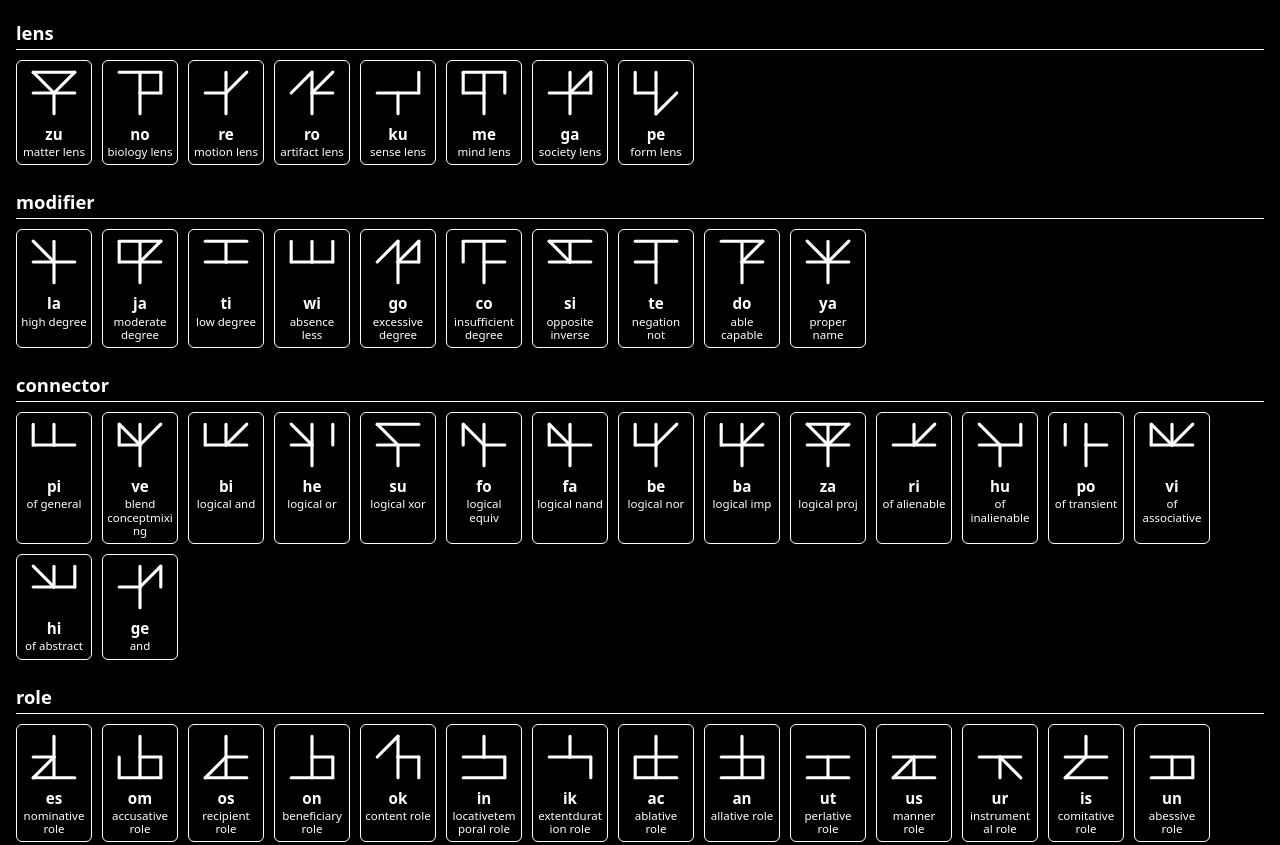
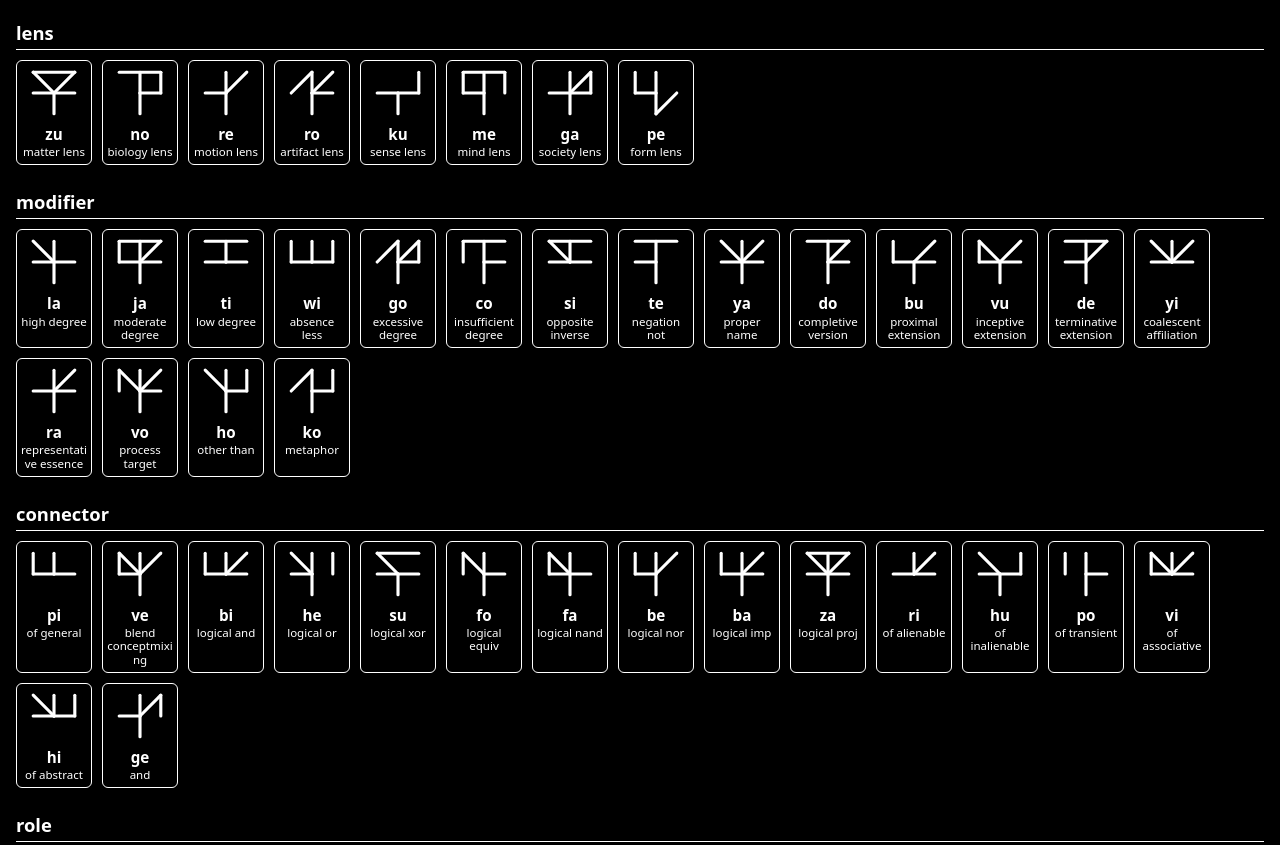
Before and after one commit to mendelbrot/lang4, a plain HTML site: page site/index.html in a window 1280 px wide. Shown: the top 845 px of the page. Drawn offline with Linux system fonts and the light colour scheme.

Commit message:
regenerated site

```diff
--- a/site/index.html
+++ b/site/index.html
@@ -306,20 +306,6 @@
       <div class="spelling">te</div>
       <div class="gloss">negation not</div>
     </div>
-    <div class="word-card" title="do: -able, capable of being, potential passive">
-      <div class="glyph"><svg xmlns="http://www.w3.org/2000/svg" viewBox="0 0 100 100" width="100%" height="100%">
-  <rect width="100" height="100" fill="black" />
-  <g stroke="white" stroke-width="6" stroke-linecap="round">
-    <line x1="10" y1="10" x2="90" y2="10" />
-    <line x1="90" y1="10" x2="50" y2="50" />
-    <line x1="50" y1="10" x2="50" y2="50" />
-    <line x1="90" y1="50" x2="50" y2="50" />
-    <line x1="50" y1="90" x2="50" y2="50" />
-  </g>
-</svg></div>
-      <div class="spelling">do</div>
-      <div class="gloss">able capable</div>
-    </div>
     <div class="word-card" title="ya: proper name marker">
       <div class="glyph"><svg xmlns="http://www.w3.org/2000/svg" viewBox="0 0 100 100" width="100%" height="100%">
   <rect width="100" height="100" fill="black" />
@@ -334,6 +320,134 @@
 </svg></div>
       <div class="spelling">ya</div>
       <div class="gloss">proper name</div>
+    </div>
+    <div class="word-card" title="do: completive version">
+      <div class="glyph"><svg xmlns="http://www.w3.org/2000/svg" viewBox="0 0 100 100" width="100%" height="100%">
+  <rect width="100" height="100" fill="black" />
+  <g stroke="white" stroke-width="6" stroke-linecap="round">
+    <line x1="10" y1="10" x2="90" y2="10" />
+    <line x1="90" y1="10" x2="50" y2="50" />
+    <line x1="50" y1="10" x2="50" y2="50" />
+    <line x1="90" y1="50" x2="50" y2="50" />
+    <line x1="50" y1="90" x2="50" y2="50" />
+  </g>
+</svg></div>
+      <div class="spelling">do</div>
+      <div class="gloss">completive version</div>
+    </div>
+    <div class="word-card" title="bu: proximal extension">
+      <div class="glyph"><svg xmlns="http://www.w3.org/2000/svg" viewBox="0 0 100 100" width="100%" height="100%">
+  <rect width="100" height="100" fill="black" />
+  <g stroke="white" stroke-width="6" stroke-linecap="round">
+    <line x1="10" y1="10" x2="10" y2="50" />
+    <line x1="90" y1="10" x2="50" y2="50" />
+    <line x1="10" y1="50" x2="50" y2="50" />
+    <line x1="90" y1="50" x2="50" y2="50" />
+    <line x1="50" y1="90" x2="50" y2="50" />
+  </g>
+</svg></div>
+      <div class="spelling">bu</div>
+      <div class="gloss">proximal extension</div>
+    </div>
+    <div class="word-card" title="vu: inceptive extension">
+      <div class="glyph"><svg xmlns="http://www.w3.org/2000/svg" viewBox="0 0 100 100" width="100%" height="100%">
+  <rect width="100" height="100" fill="black" />
+  <g stroke="white" stroke-width="6" stroke-linecap="round">
+    <line x1="10" y1="10" x2="10" y2="50" />
+    <line x1="10" y1="10" x2="50" y2="50" />
+    <line x1="90" y1="10" x2="50" y2="50" />
+    <line x1="10" y1="50" x2="50" y2="50" />
+    <line x1="90" y1="50" x2="50" y2="50" />
+    <line x1="50" y1="90" x2="50" y2="50" />
+  </g>
+</svg></div>
+      <div class="spelling">vu</div>
+      <div class="gloss">inceptive extension</div>
+    </div>
+    <div class="word-card" title="de: terminative extension">
+      <div class="glyph"><svg xmlns="http://www.w3.org/2000/svg" viewBox="0 0 100 100" width="100%" height="100%">
+  <rect width="100" height="100" fill="black" />
+  <g stroke="white" stroke-width="6" stroke-linecap="round">
+    <line x1="10" y1="10" x2="90" y2="10" />
+    <line x1="90" y1="10" x2="50" y2="50" />
+    <line x1="50" y1="10" x2="50" y2="50" />
+    <line x1="10" y1="50" x2="50" y2="50" />
+    <line x1="50" y1="90" x2="50" y2="50" />
+  </g>
+</svg></div>
+      <div class="spelling">de</div>
+      <div class="gloss">terminative extension</div>
+    </div>
+    <div class="word-card" title="yi: coalescent affiliation">
+      <div class="glyph"><svg xmlns="http://www.w3.org/2000/svg" viewBox="0 0 100 100" width="100%" height="100%">
+  <rect width="100" height="100" fill="black" />
+  <g stroke="white" stroke-width="6" stroke-linecap="round">
+    <line x1="10" y1="10" x2="50" y2="50" />
+    <line x1="90" y1="10" x2="50" y2="50" />
+    <line x1="50" y1="10" x2="50" y2="50" />
+    <line x1="10" y1="50" x2="50" y2="50" />
+    <line x1="90" y1="50" x2="50" y2="50" />
+  </g>
+</svg></div>
+      <div class="spelling">yi</div>
+      <div class="gloss">coalescent affiliation</div>
+    </div>
+    <div class="word-card" title="ra: representative essence">
+      <div class="glyph"><svg xmlns="http://www.w3.org/2000/svg" viewBox="0 0 100 100" width="100%" height="100%">
+  <rect width="100" height="100" fill="black" />
+  <g stroke="white" stroke-width="6" stroke-linecap="round">
+    <line x1="90" y1="10" x2="50" y2="50" />
+    <line x1="50" y1="10" x2="50" y2="50" />
+    <line x1="10" y1="50" x2="50" y2="50" />
+    <line x1="90" y1="50" x2="50" y2="50" />
+    <line x1="50" y1="90" x2="50" y2="50" />
+  </g>
+</svg></div>
+      <div class="spelling">ra</div>
+      <div class="gloss">representative essence</div>
+    </div>
+    <div class="word-card" title="vo: process target">
+      <div class="glyph"><svg xmlns="http://www.w3.org/2000/svg" viewBox="0 0 100 100" width="100%" height="100%">
+  <rect width="100" height="100" fill="black" />
+  <g stroke="white" stroke-width="6" stroke-linecap="round">
+    <line x1="10" y1="10" x2="10" y2="50" />
+    <line x1="10" y1="10" x2="50" y2="50" />
+    <line x1="90" y1="10" x2="50" y2="50" />
+    <line x1="50" y1="10" x2="50" y2="50" />
+    <line x1="90" y1="50" x2="50" y2="50" />
+    <line x1="50" y1="90" x2="50" y2="50" />
+  </g>
+</svg></div>
+      <div class="spelling">vo</div>
+      <div class="gloss">process target</div>
+    </div>
+    <div class="word-card" title="ho: other than">
+      <div class="glyph"><svg xmlns="http://www.w3.org/2000/svg" viewBox="0 0 100 100" width="100%" height="100%">
+  <rect width="100" height="100" fill="black" />
+  <g stroke="white" stroke-width="6" stroke-linecap="round">
+    <line x1="10" y1="10" x2="50" y2="50" />
+    <line x1="90" y1="10" x2="90" y2="50" />
+    <line x1="50" y1="10" x2="50" y2="50" />
+    <line x1="90" y1="50" x2="50" y2="50" />
+    <line x1="50" y1="90" x2="50" y2="50" />
+  </g>
+</svg></div>
+      <div class="spelling">ho</div>
+      <div class="gloss">other than</div>
+    </div>
+    <div class="word-card" title="ko: metaphor">
+      <div class="glyph"><svg xmlns="http://www.w3.org/2000/svg" viewBox="0 0 100 100" width="100%" height="100%">
+  <rect width="100" height="100" fill="black" />
+  <g stroke="white" stroke-width="6" stroke-linecap="round">
+    <line x1="90" y1="10" x2="90" y2="50" />
+    <line x1="50" y1="10" x2="50" y2="50" />
+    <line x1="90" y1="50" x2="50" y2="50" />
+    <line x1="50" y1="90" x2="50" y2="50" />
+    <line x1="50" y1="10" x2="10" y2="50" />
+  </g>
+</svg></div>
+      <div class="spelling">ko</div>
+      <div class="gloss">metaphor</div>
     </div>
   </div>
   <h2>connector</h2>
@@ -868,7 +982,7 @@
   </div>
   <h2>valency</h2>
   <div class="category-row">
-    <div class="word-card" title="uc: intransitive valency, process (SV)">
+    <div class="word-card" title="uc: intransitive process valency (SV)">
       <div class="glyph"><svg xmlns="http://www.w3.org/2000/svg" viewBox="0 0 100 100" width="100%" height="100%">
   <rect width="100" height="100" fill="black" />
   <g stroke="white" stroke-width="6" stroke-linecap="round">
@@ -880,9 +994,9 @@
   </g>
 </svg></div>
       <div class="spelling">uc</div>
-      <div class="gloss">intransitive valency</div>
-    </div>
-    <div class="word-card" title="id: intransitive valency, state (SV)">
+      <div class="gloss">intransitive process</div>
+    </div>
+    <div class="word-card" title="id: intransitive state valency (SV)">
       <div class="glyph"><svg xmlns="http://www.w3.org/2000/svg" viewBox="0 0 100 100" width="100%" height="100%">
   <rect width="100" height="100" fill="black" />
   <g stroke="white" stroke-width="6" stroke-linecap="round">
@@ -894,7 +1008,7 @@
   </g>
 </svg></div>
       <div class="spelling">id</div>
-      <div class="gloss">intransitive valency</div>
+      <div class="gloss">intransitive state</div>
     </div>
     <div class="word-card" title="at: transitive valency, action on object (AVO)">
       <div class="glyph"><svg xmlns="http://www.w3.org/2000/svg" viewBox="0 0 100 100" width="100%" height="100%">
@@ -1364,7 +1478,7 @@
       <div class="spelling">pu</div>
       <div class="gloss">negative no</div>
     </div>
-    <div class="word-card" title="to: compliant interactional, okay, will do, gladly">
+    <div class="word-card" title="to: compliant, okay, will do, gladly">
       <div class="glyph"><svg xmlns="http://www.w3.org/2000/svg" viewBox="0 0 100 100" width="100%" height="100%">
   <rect width="100" height="100" fill="black" />
   <g stroke="white" stroke-width="6" stroke-linecap="round">
@@ -1375,9 +1489,9 @@
   </g>
 </svg></div>
       <div class="spelling">to</div>
-      <div class="gloss">compliant interactional</div>
-    </div>
-    <div class="word-card" title="ki: greeting interactional, hello, goodbye">
+      <div class="gloss">compliant okay</div>
+    </div>
+    <div class="word-card" title="ki: greeting, hello, goodbye">
       <div class="glyph"><svg xmlns="http://www.w3.org/2000/svg" viewBox="0 0 100 100" width="100%" height="100%">
   <rect width="100" height="100" fill="black" />
   <g stroke="white" stroke-width="6" stroke-linecap="round">
@@ -1388,12 +1502,12 @@
   </g>
 </svg></div>
       <div class="spelling">ki</div>
-      <div class="gloss">greeting interactional</div>
+      <div class="gloss">greeting hello</div>
     </div>
   </div>
   <h2>reference</h2>
   <div class="category-row">
-    <div class="word-card" title="mi: 1st person exclusive pronoun (I, me, we excl.)">
+    <div class="word-card" title="mi: 1stp exclusive pronoun (I, me, we excl.)">
       <div class="glyph"><svg xmlns="http://www.w3.org/2000/svg" viewBox="0 0 100 100" width="100%" height="100%">
   <rect width="100" height="100" fill="black" />
   <g stroke="white" stroke-width="6" stroke-linecap="round">
@@ -1406,9 +1520,9 @@
   </g>
 </svg></div>
       <div class="spelling">mi</div>
-      <div class="gloss">1st person</div>
-    </div>
-    <div class="word-card" title="ze: 1st person inclusive pronoun (we, us incl.)">
+      <div class="gloss">1stp exclusive</div>
+    </div>
+    <div class="word-card" title="ze: 1stp inclusive pronoun (we, us incl.)">
       <div class="glyph"><svg xmlns="http://www.w3.org/2000/svg" viewBox="0 0 100 100" width="100%" height="100%">
   <rect width="100" height="100" fill="black" />
   <g stroke="white" stroke-width="6" stroke-linecap="round">
@@ -1421,9 +1535,23 @@
   </g>
 </svg></div>
       <div class="spelling">ze</div>
-      <div class="gloss">1st person</div>
-    </div>
-    <div class="word-card" title="ke: 2nd person pronoun (you)">
+      <div class="gloss">1stp inclusive</div>
+    </div>
+    <div class="word-card" title="yu: 2ndp (you)">
+      <div class="glyph"><svg xmlns="http://www.w3.org/2000/svg" viewBox="0 0 100 100" width="100%" height="100%">
+  <rect width="100" height="100" fill="black" />
+  <g stroke="white" stroke-width="6" stroke-linecap="round">
+    <line x1="10" y1="10" x2="50" y2="50" />
+    <line x1="90" y1="10" x2="50" y2="50" />
+    <line x1="10" y1="50" x2="50" y2="50" />
+    <line x1="90" y1="50" x2="50" y2="50" />
+    <line x1="50" y1="90" x2="50" y2="50" />
+  </g>
+</svg></div>
+      <div class="spelling">yu</div>
+      <div class="gloss">2ndp you</div>
+    </div>
+    <div class="word-card" title="ke: 3rdp proximate (he, she, they, it)">
       <div class="glyph"><svg xmlns="http://www.w3.org/2000/svg" viewBox="0 0 100 100" width="100%" height="100%">
   <rect width="100" height="100" fill="black" />
   <g stroke="white" stroke-width="6" stroke-linecap="round">
@@ -1434,23 +1562,9 @@
   </g>
 </svg></div>
       <div class="spelling">ke</div>
-      <div class="gloss">2nd person</div>
-    </div>
-    <div class="word-card" title="yu: 3rd person pronoun proximate (he, she, they, it)">
-      <div class="glyph"><svg xmlns="http://www.w3.org/2000/svg" viewBox="0 0 100 100" width="100%" height="100%">
-  <rect width="100" height="100" fill="black" />
-  <g stroke="white" stroke-width="6" stroke-linecap="round">
-    <line x1="10" y1="10" x2="50" y2="50" />
-    <line x1="90" y1="10" x2="50" y2="50" />
-    <line x1="10" y1="50" x2="50" y2="50" />
-    <line x1="90" y1="50" x2="50" y2="50" />
-    <line x1="50" y1="90" x2="50" y2="50" />
-  </g>
-</svg></div>
-      <div class="spelling">yu</div>
-      <div class="gloss">3rd person</div>
-    </div>
-    <div class="word-card" title="mo: 3rd person pronoun obviate">
+      <div class="gloss">3rdp proximate</div>
+    </div>
+    <div class="word-card" title="mo: 3rdp obviate">
       <div class="glyph"><svg xmlns="http://www.w3.org/2000/svg" viewBox="0 0 100 100" width="100%" height="100%">
   <rect width="100" height="100" fill="black" />
   <g stroke="white" stroke-width="6" stroke-linecap="round">
@@ -1463,7 +1577,7 @@
   </g>
 </svg></div>
       <div class="spelling">mo</div>
-      <div class="gloss">3rd person</div>
+      <div class="gloss">3rdp obviate</div>
     </div>
     <div class="word-card" title="va: indefinite pronoun (one, someone, people)">
       <div class="glyph"><svg xmlns="http://www.w3.org/2000/svg" viewBox="0 0 100 100" width="100%" height="100%">
```
Also changed, not shown: glyphs/bu.svg (added), glyphs/de.svg (added), glyphs/ho.svg (added), glyphs/ko.svg (added), glyphs/ra.svg (added), glyphs/vo.svg (added), glyphs/vu.svg (added), glyphs/yi.svg (added).
